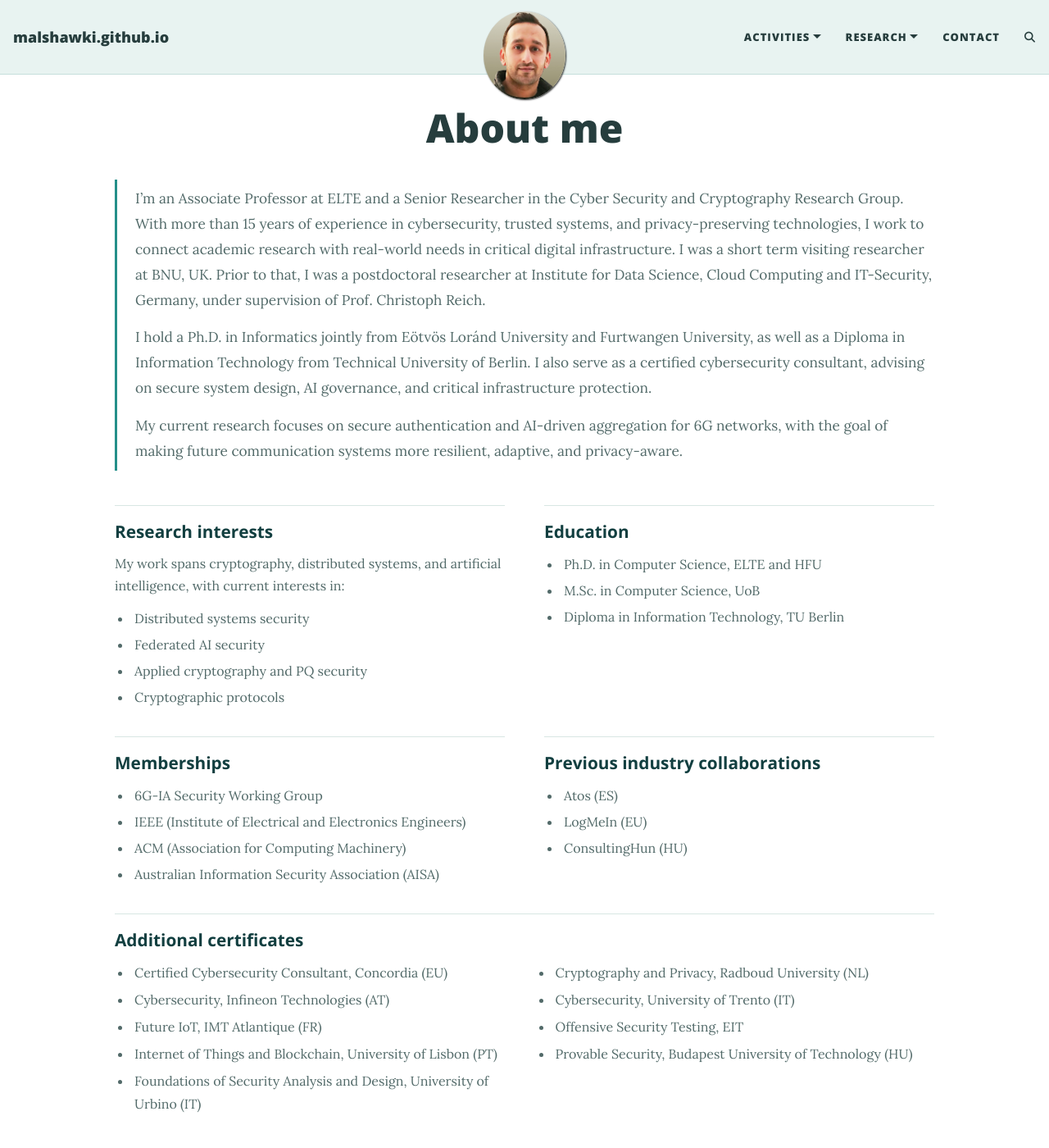
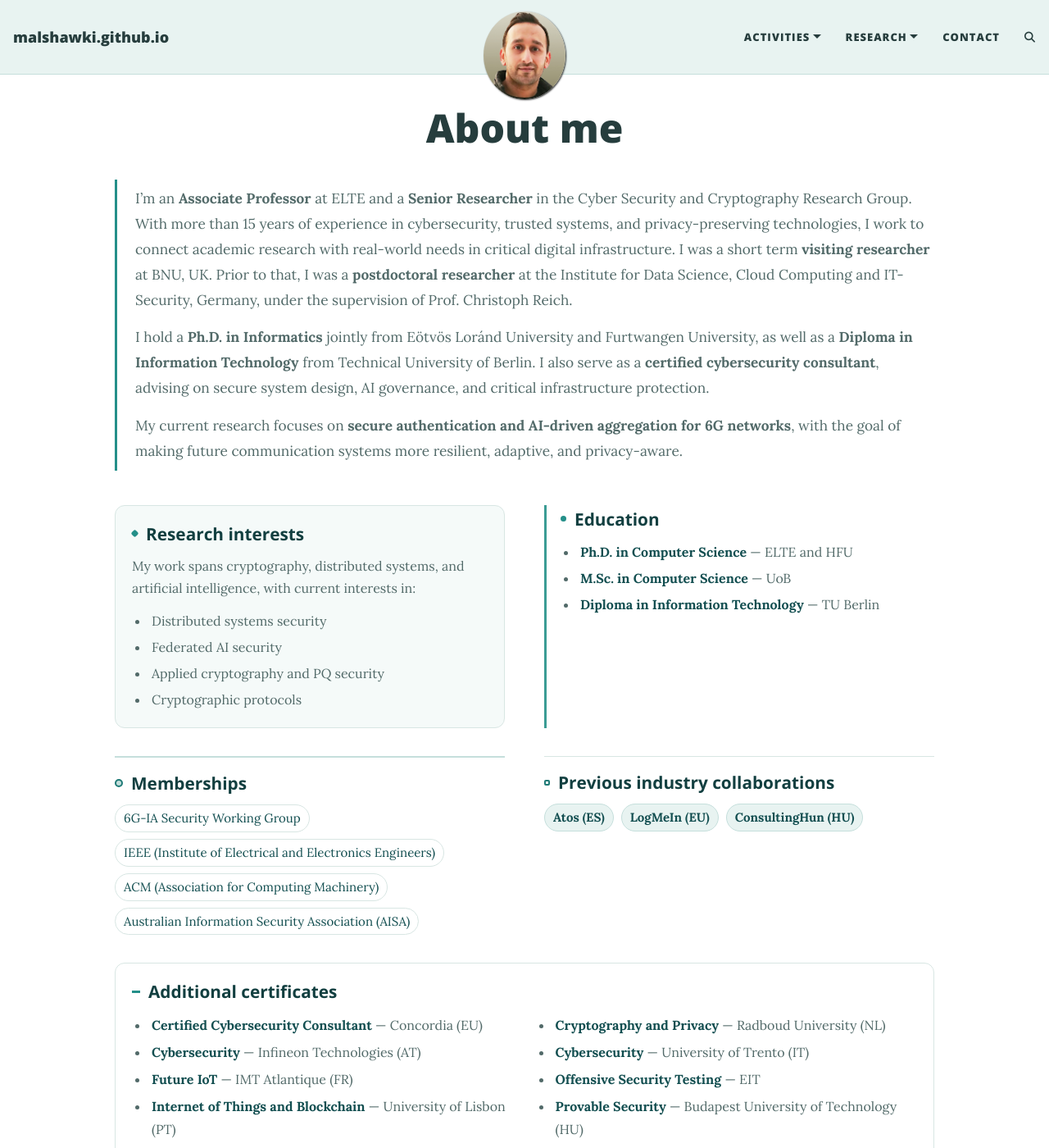
Before and after one commit to malshawki/malshawki.github.io, a Jekyll site: the page built from aboutme.md, in a window 1280 px wide and 1400 px high. Shown: the whole window at 82% size. Built offline with Jekyll 4.4.1, drawn with Linux system fonts in a browser that asks for light colours; comment, search, counter and statistics services are not loaded; part of the change alters nothing that is shown; some of the changed text lies outside the part shown.

Commit message:
Update aboutme.md

```diff
--- a/aboutme.md
+++ b/aboutme.md
@@ -40,7 +40,19 @@ full-width: true
   border-top: 1px solid var(--teal-border);
 }
 
+.about-section h2::before {
+  width: 7px;
+  height: 7px;
+  flex: 0 0 7px;
+  border-radius: 50%;
+  background: var(--teal-600);
+  content: "";
+}
+
 .about-section h2 {
+  display: flex;
+  align-items: center;
+  gap: 10px;
   margin: 0 0 12px;
   color: var(--teal-950);
   font-size: 1.3rem;
@@ -71,8 +83,95 @@ full-width: true
   margin-top: 4px;
 }
 
+.about-list strong {
+  color: var(--teal-900);
+  font-weight: 700;
+}
+
+.about-research {
+  padding: 20px;
+  border: 1px solid var(--teal-border);
+  border-radius: 12px;
+  background: var(--teal-50);
+}
+
+.about-research h2::before {
+  border-radius: 2px;
+  transform: rotate(45deg);
+}
+
+.about-education {
+  padding: 3px 0 3px 17px;
+  border-top: 0;
+  border-left: 3px solid var(--teal-500);
+}
+
+.about-memberships {
+  padding-top: 17px;
+  border-top: 2px solid var(--teal-200);
+}
+
+.about-memberships h2::before {
+  width: 10px;
+  height: 10px;
+  flex-basis: 10px;
+  background: var(--teal-200);
+  border: 2px solid var(--teal-700);
+}
+
+.about-tags {
+  display: flex;
+  flex-wrap: wrap;
+  gap: 8px;
+  margin: 0;
+  padding: 0;
+  list-style: none;
+}
+
+.about-tags li,
+.about-companies li {
+  padding: 5px 10px;
+  border: 1px solid var(--teal-border);
+  border-radius: 999px;
+  background: white;
+  color: var(--teal-900);
+  font-size: 0.94rem;
+  line-height: 1.45;
+}
+
+.about-companies {
+  display: flex;
+  flex-wrap: wrap;
+  gap: 9px;
+  margin: 0;
+  padding: 0;
+  list-style: none;
+}
+
+.about-companies li {
+  border-color: var(--teal-200);
+  background: var(--teal-100);
+  font-weight: 600;
+}
+
+.about-collaborations h2::before {
+  border: 2px solid var(--teal-700);
+  background: transparent;
+  border-radius: 2px;
+}
+
 .about-certificates {
   grid-column: 1 / -1;
+  padding: 20px;
+  border: 1px solid var(--teal-border);
+  border-radius: 12px;
+}
+
+.about-certificates h2::before {
+  width: 10px;
+  height: 3px;
+  flex-basis: 10px;
+  border-radius: 0;
 }
 
 .about-certificates .about-list {
@@ -115,18 +214,18 @@ full-width: true
 <div class="about-page">
   <section class="about-intro" aria-label="Biography">
     <p>
-      I’m an Associate Professor at ELTE and a Senior Researcher in the Cyber Security and Cryptography Research Group. With more than 15 years of experience in cybersecurity, trusted systems, and privacy-preserving technologies, I work to connect academic research with real-world needs in critical digital infrastructure. I was a short term visiting researcher at BNU, UK. Prior to that, I was a postdoctoral researcher at Institute for Data Science, Cloud Computing and IT-Security, Germany, under supervision of Prof. Christoph Reich.
+      I’m an <strong>Associate Professor</strong> at ELTE and a <strong>Senior Researcher</strong> in the Cyber Security and Cryptography Research Group. With more than 15 years of experience in cybersecurity, trusted systems, and privacy-preserving technologies, I work to connect academic research with real-world needs in critical digital infrastructure. I was a short term <strong>visiting researcher</strong> at BNU, UK. Prior to that, I was a <strong>postdoctoral researcher</strong> at the Institute for Data Science, Cloud Computing and IT-Security, Germany, under the supervision of Prof. Christoph Reich.
     </p>
     <p>
-      I hold a Ph.D. in Informatics jointly from Eötvös Loránd University and Furtwangen University, as well as a Diploma in Information Technology from Technical University of Berlin. I also serve as a certified cybersecurity consultant, advising on secure system design, AI governance, and critical infrastructure protection.
+      I hold a <strong>Ph.D. in Informatics</strong> jointly from Eötvös Loránd University and Furtwangen University, as well as a <strong>Diploma in Information Technology</strong> from Technical University of Berlin. I also serve as a <strong>certified cybersecurity consultant</strong>, advising on secure system design, AI governance, and critical infrastructure protection.
     </p>
     <p>
-      My current research focuses on secure authentication and AI-driven aggregation for 6G networks, with the goal of making future communication systems more resilient, adaptive, and privacy-aware.
+      My current research focuses on <strong>secure authentication and AI-driven aggregation for 6G networks</strong>, with the goal of making future communication systems more resilient, adaptive, and privacy-aware.
     </p>
   </section>
 
   <div class="about-grid">
-    <section class="about-section">
+    <section class="about-section about-research">
       <h2>Research interests</h2>
       <p>My work spans cryptography, distributed systems, and artificial intelligence, with current interests in:</p>
       <ul class="about-list">
@@ -137,18 +236,18 @@ full-width: true
       </ul>
     </section>
 
-    <section class="about-section">
+    <section class="about-section about-education">
       <h2>Education</h2>
       <ul class="about-list">
-        <li>Ph.D. in Computer Science, ELTE and HFU</li>
-        <li>M.Sc. in Computer Science, UoB</li>
-        <li>Diploma in Information Technology, TU Berlin</li>
+        <li><strong>Ph.D. in Computer Science</strong> — ELTE and HFU</li>
+        <li><strong>M.Sc. in Computer Science</strong> — UoB</li>
+        <li><strong>Diploma in Information Technology</strong> — TU Berlin</li>
       </ul>
     </section>
 
-    <section class="about-section">
+    <section class="about-section about-memberships">
       <h2>Memberships</h2>
-      <ul class="about-list">
+      <ul class="about-tags">
         <li>6G-IA Security Working Group</li>
         <li>IEEE (Institute of Electrical and Electronics Engineers)</li>
         <li>ACM (Association for Computing Machinery)</li>
@@ -156,9 +255,9 @@ full-width: true
       </ul>
     </section>
 
-    <section class="about-section">
+    <section class="about-section about-collaborations">
       <h2>Previous industry collaborations</h2>
-      <ul class="about-list">
+      <ul class="about-companies">
         <li>Atos (ES)</li>
         <li>LogMeIn (EU)</li>
         <li>ConsultingHun (HU)</li>
@@ -168,15 +267,15 @@ full-width: true
     <section class="about-section about-certificates">
       <h2>Additional certificates</h2>
       <ul class="about-list">
-        <li>Certified Cybersecurity Consultant, Concordia (EU)</li>
-        <li>Cybersecurity, Infineon Technologies (AT)</li>
-        <li>Future IoT, IMT Atlantique (FR)</li>
-        <li>Internet of Things and Blockchain, University of Lisbon (PT)</li>
-        <li>Foundations of Security Analysis and Design, University of Urbino (IT)</li>
-        <li>Cryptography and Privacy, Radboud University (NL)</li>
-        <li>Cybersecurity, University of Trento (IT)</li>
-        <li>Offensive Security Testing, EIT</li>
-        <li>Provable Security, Budapest University of Technology (HU)</li>
+        <li><strong>Certified Cybersecurity Consultant</strong> — Concordia (EU)</li>
+        <li><strong>Cybersecurity</strong> — Infineon Technologies (AT)</li>
+        <li><strong>Future IoT</strong> — IMT Atlantique (FR)</li>
+        <li><strong>Internet of Things and Blockchain</strong> — University of Lisbon (PT)</li>
+        <li><strong>Foundations of Security Analysis and Design</strong> — University of Urbino (IT)</li>
+        <li><strong>Cryptography and Privacy</strong> — Radboud University (NL)</li>
+        <li><strong>Cybersecurity</strong> — University of Trento (IT)</li>
+        <li><strong>Offensive Security Testing</strong> — EIT</li>
+        <li><strong>Provable Security</strong> — Budapest University of Technology (HU)</li>
       </ul>
     </section>
   </div>
```
